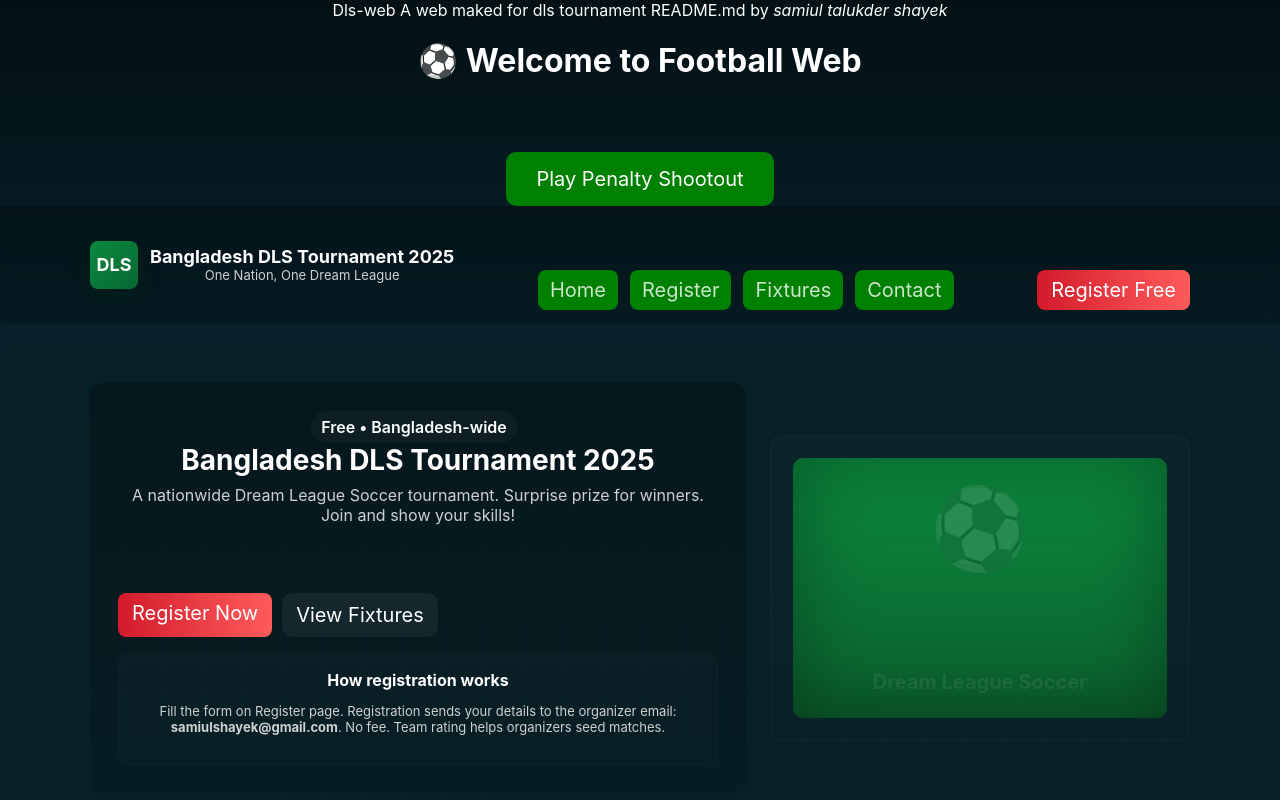
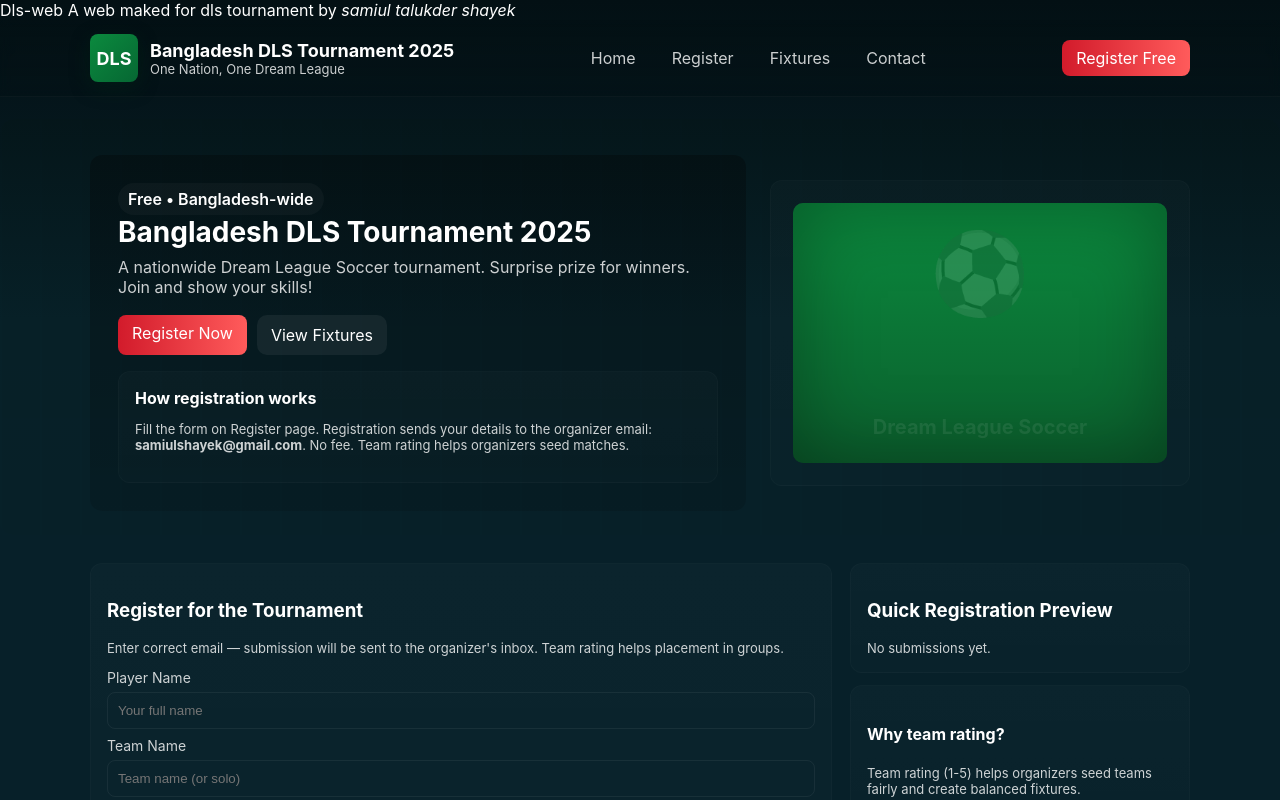
Before and after one commit to samiulshayek-ui/Dls-web, a plain HTML site: page index.html in a window 1280 px wide. Shown: the top 800 px of the page. Drawn offline with Linux system fonts and the light colour scheme.

Commit message:
Update index.html

```diff
--- a/index.html
+++ b/index.html
@@ -1,34 +1,7 @@
 Dls-web
 A web maked for dls tournament
-README.md by <i>samiul talukder shayek</i> <!DOCTYPE html><html lang="en">
-  <!DOCTYPE html>
-<html lang="en">
-<head>
-  <meta charset="UTF-8">
-  <meta name="viewport" content="width=device-width, initial-scale=1.0">
-  <title>Football Web</title>
-  <style>
-    body {
-      text-align: center;
-      font-family: Arial, sans-serif;
-    }
-    a {
-      display: inline-block;
-      margin-top: 50px;
-      padding: 15px 30px;
-      background: green;
-      color: white;
-      font-size: 20px;
-      text-decoration: none;
-      border-radius: 10px;
-    }
-  </style>
-</head>
-<body>
-  <h1>⚽ Welcome to Football Web</h1>
-  <a href="game.html">Play Penalty Shootout</a>
-</body>
-</html>
+by <i>samiul talukder shayek</i> <!DOCTYPE html><html lang="en">
+
 <head>
   <meta charset="utf-8" />
   <meta name="viewport" content="width=device-width, initial-scale=1" />
```
